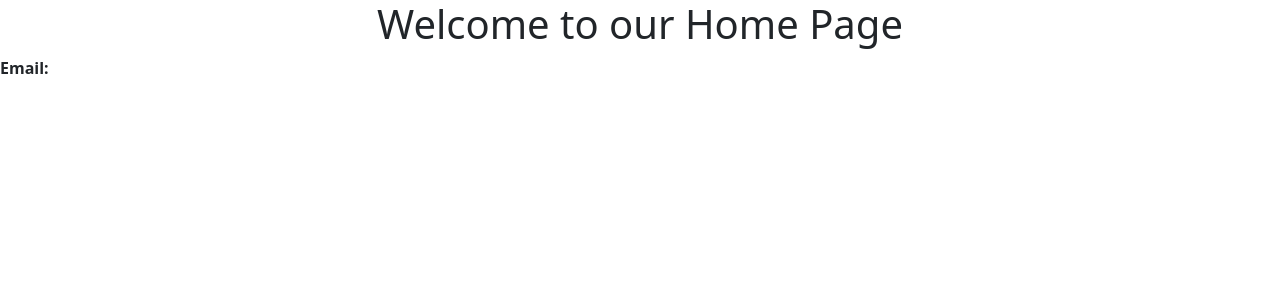
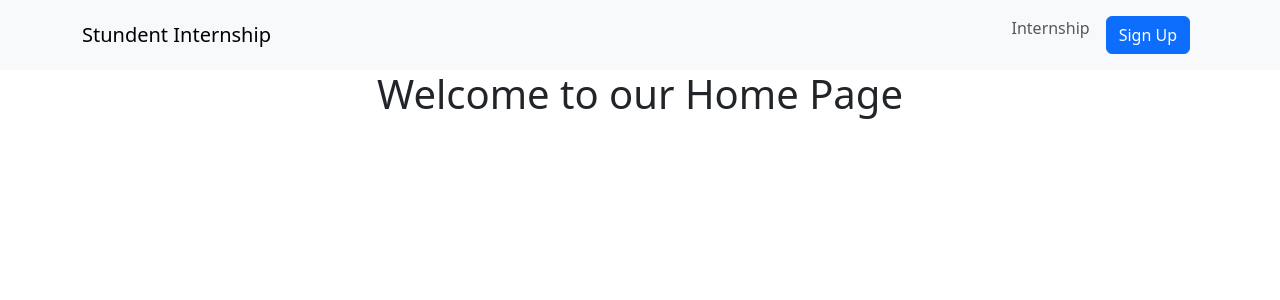
Before and after one commit to bram-n/Voyage, a React (Vite) app in the folder StudentBaseInternship/: page / in a window 1280 px wide. Shown: the top 300 px of the page. Built offline with nearby package versions, Linux system fonts and the light colour scheme; no server answers.

Commit message:
Update Home Page
Home Page update
Already signed up ?
Already loggedin Features added

```diff
--- a/StudentBaseInternship/src/Components/NavBar.tsx
+++ b/StudentBaseInternship/src/Components/NavBar.tsx
@@ -1,16 +1,29 @@
 import React from 'react'
-import {Navbar, Nav, Container}  from 'react-bootstrap';
-import {Link} from 'react-router-dom'
+import {Navbar, Nav, Container, Button}  from 'react-bootstrap';
+import { NavLink } from 'react-router-dom';
+import {useAuth} from "../Contexts/AuthContext"
+
 // NavBar with routing applied
 
 export default function NavBar() {
+  const {currentUser, logout, isAuthenticated } = useAuth()
   return (
     <Navbar bg="light" data-bs-theme="light">
         <Container>
-          <Navbar.Brand><Link to="/">Stundent Internship</Link></Navbar.Brand>
-          <Nav className="me-auto">
-            <Nav.Link><Link to = "/">Home</Link></Nav.Link>
-            <Nav.Link><Link to="/Internship">Internship</Link></Nav.Link>
+          <Navbar.Brand>Stundent Internship</Navbar.Brand>
+          <Nav className="">
+            <NavLink to="/internship" className="nav-link">Internship</NavLink>
+            { isAuthenticated ?
+              // if user logs in
+              <>
+                <Nav className="nav-link">{currentUser?.email}</Nav>
+                <Button onClick={() => logout()}>Log Out</Button>
+              </>
+              :
+              // if user has not logged in
+              <NavLink to="/signup" className="nav-link"><Button>Sign Up</Button></NavLink>
+            }
+
           </Nav>
         </Container>
       </Navbar>
--- a/StudentBaseInternship/src/Contexts/AuthContext.tsx
+++ b/StudentBaseInternship/src/Contexts/AuthContext.tsx
@@ -1,5 +1,5 @@
 import React, { createContext, useContext, useEffect, useState, ReactNode } from 'react';
-import { signInWithEmailAndPassword, createUserWithEmailAndPassword } from 'firebase/auth';
+import { signInWithEmailAndPassword, createUserWithEmailAndPassword, signOut } from 'firebase/auth';
 import auth from '../config/firebase';
 import { User } from 'firebase/auth';
 
@@ -7,10 +7,10 @@ import { User } from 'firebase/auth';
 // Define the shape of the context value
 interface AuthContextValue {
   currentUser: User | null;
-  authenticated: boolean;
+  isAuthenticated: boolean;
   signup: (email: string, password:string) =>  Promise<any>;
   login: (email: string, password:string) =>  Promise<any>;
-  logout: () => void;
+  logout: () => Promise<any>;
 }
 
 // Define the type for the AuthProvider component's children prop
@@ -30,22 +30,19 @@ const AuthContext = createContext<AuthContextValue | undefined>(undefined);
 export function AuthProvider({ children }: AuthProviderProps) {
 
   // States
-  const [authenticated, setAuthenticated] = useState(false);
+  const [isAuthenticated, setAuthenticated] = useState(false);
   const [currentUser, setCurrentUser] = useState< User | null>(null)
   const [loading, setLoading] = useState(false)
 
   function signup(email: string, password: string) { return createUserWithEmailAndPassword(auth, email, password) }
   function login(email: string, password: string) { return signInWithEmailAndPassword(auth, email, password)}
-
-  function logout() {
-
-  }
+  function logout() {return signOut(auth) }
 
   useEffect(() => {
     const unsubscribe = auth.onAuthStateChanged((user: User | null) => {
       setCurrentUser(user);
       setLoading(false);
-
+      setAuthenticated(!!user)
     });
 
     return unsubscribe;
@@ -53,7 +50,7 @@ export function AuthProvider({ children }: AuthProviderProps) {
 
   const authContextValue: AuthContextValue = {
     currentUser,
-    authenticated,
+    isAuthenticated,
     signup,
     login,
     logout,
--- a/StudentBaseInternship/src/Pages/Home.tsx
+++ b/StudentBaseInternship/src/Pages/Home.tsx
@@ -1,15 +1,16 @@
 import React from 'react'
 import 'react-bootstrap'
 import {useAuth} from "../Contexts/AuthContext"
+import NavBar from '../Components/NavBar'
 export default function Home() {
   const {currentUser} = useAuth()
   return (
 
     <>
+    <NavBar/>
     <h1 className='text-center'>
       Welcome to our Home Page
     </h1>
-    <strong>Email:</strong> {currentUser?.email}
     {console.log(currentUser?.toJSON)}
     </>
   )
--- a/StudentBaseInternship/src/Pages/Login.tsx
+++ b/StudentBaseInternship/src/Pages/Login.tsx
@@ -1,7 +1,7 @@
 import React, { useState } from "react";
 import { Form, Button, Container, Card, Alert } from "react-bootstrap";
 import { useAuth } from "../Contexts/AuthContext";
-import { useNavigate } from 'react-router-dom';
+import { useNavigate, Link } from 'react-router-dom';
 
 export default function LoginForm() {
   // States
@@ -77,6 +77,8 @@ export default function LoginForm() {
               <Button variant="primary" type="submit" style={{ width: "40%" }}>
                 <h5>Submit</h5>
               </Button>
+              <br/>
+              <Link to= "/signup" style={{textDecoration: 'none'}}>Have not registered ?</Link>
             </div>
           </Form>
         </Card.Body>
--- a/StudentBaseInternship/src/Pages/SignUp.tsx
+++ b/StudentBaseInternship/src/Pages/SignUp.tsx
@@ -1,7 +1,7 @@
 import React, { useState } from "react";
 import { Form, Button, Container, Card, Alert } from "react-bootstrap";
 import { useAuth } from "../Contexts/AuthContext";
-import { useNavigate } from 'react-router-dom';
+import { useNavigate, Link } from 'react-router-dom';
 
 export default function SignUpForm() {
   // States
@@ -38,10 +38,13 @@ export default function SignUpForm() {
     <Container style={{ width: "50%" }}>
       <br />
       <Card>
+        {/* Sign Up button*/ }
         <Card.Header className="text-center">
           <h1>Sign Up</h1>
         </Card.Header>
+        {/* Error  Display*/}
         {error && <Alert variant="danger">{error}</Alert>}
+
         <Card.Body>
           <Form onSubmit={handleSubmit}>
             <Form.Group controlId="username" className="m-3">
@@ -54,7 +57,6 @@ export default function SignUpForm() {
             </Form.Group>
 
             <Form.Group controlId="email" className="m-3">
-              {/* <Form.Label>Email address</Form.Label> */}
               <Form.Control
                 type="email"
                 placeholder="Email"
@@ -64,7 +66,6 @@ export default function SignUpForm() {
             </Form.Group>
 
             <Form.Group controlId="password" className="m-3">
-              {/* <Form.Label>Password</Form.Label> */}
               <Form.Control
                 type="password"
                 placeholder="Password"
@@ -72,11 +73,12 @@ export default function SignUpForm() {
                 onChange={(e) => setPassword(e.target.value)}
               />
             </Form.Group>
-
             <div className="text-center">
               <Button variant="primary" type="submit" style={{ width: "40%" }}>
                 <h5>Submit</h5>
               </Button>
+              <br/>
+              <Link to= "/login" style={{textDecoration: 'none'}}>Already has an account ?</Link>
             </div>
           </Form>
         </Card.Body>
```
Also changed, not shown: StudentBaseInternship/src/Components/NavBar2.tsx (deleted, +0 -32 lines).
